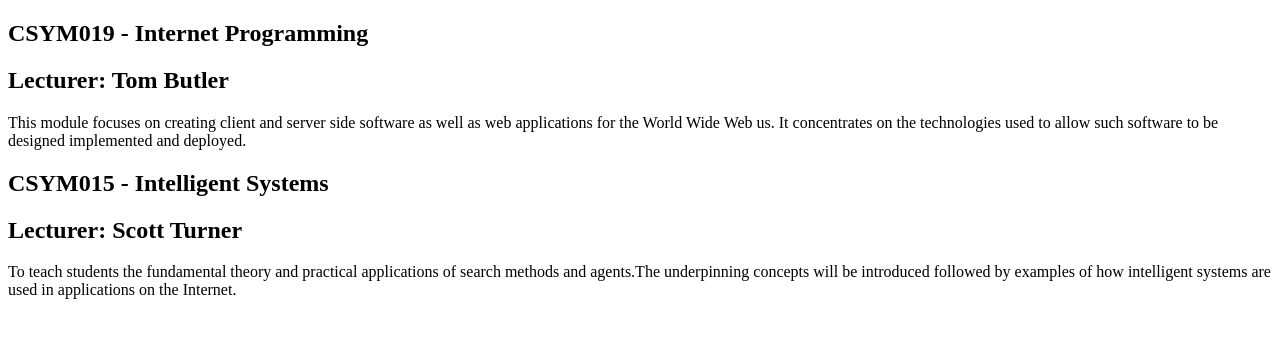
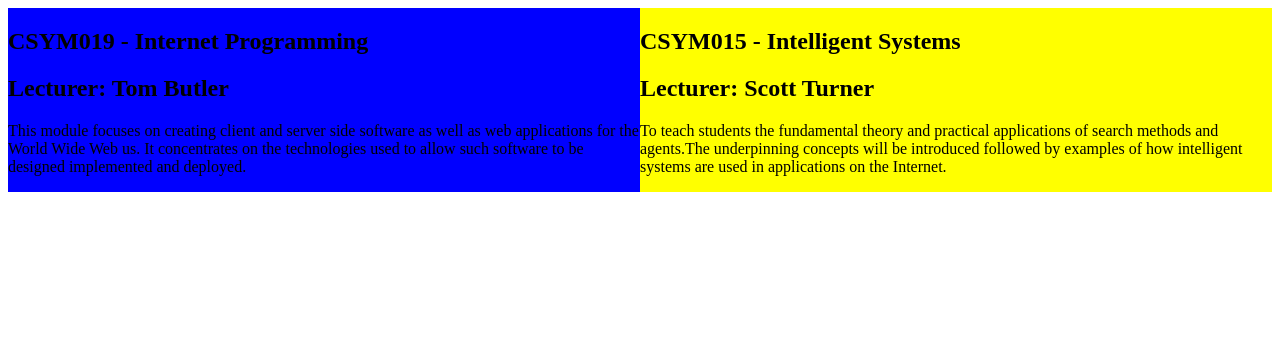
Before and after one commit to hashneo77/internetprogramming, a plain HTML site: page Week2Assignment/exercise2.html in a window 1280 px wide. Drawn offline with Linux system fonts and the light colour scheme.

Commit message:
Week2 Exercise2

```diff
--- a/Week2Assignment/exercise2.html
+++ b/Week2Assignment/exercise2.html
@@ -2,7 +2,7 @@
 <html lang="en">
 	<head>
 		<title>Topic 2 exercise 2</title>
-		<link rel="stylesheet" href="style.css" />
+		<link rel="stylesheet" href="style2.css" />
 	</head>
 	<body>
 		<section class="csym019">
--- /dev/null
+++ b/Week2Assignment/style2.css
@@ -0,0 +1,13 @@
+section{
+    display: block;
+    width: 50%;
+    float: left;
+}
+
+.csym019{
+    background-color: blue;
+}
+
+.csym015{
+    background-color: yellow;
+}
```
